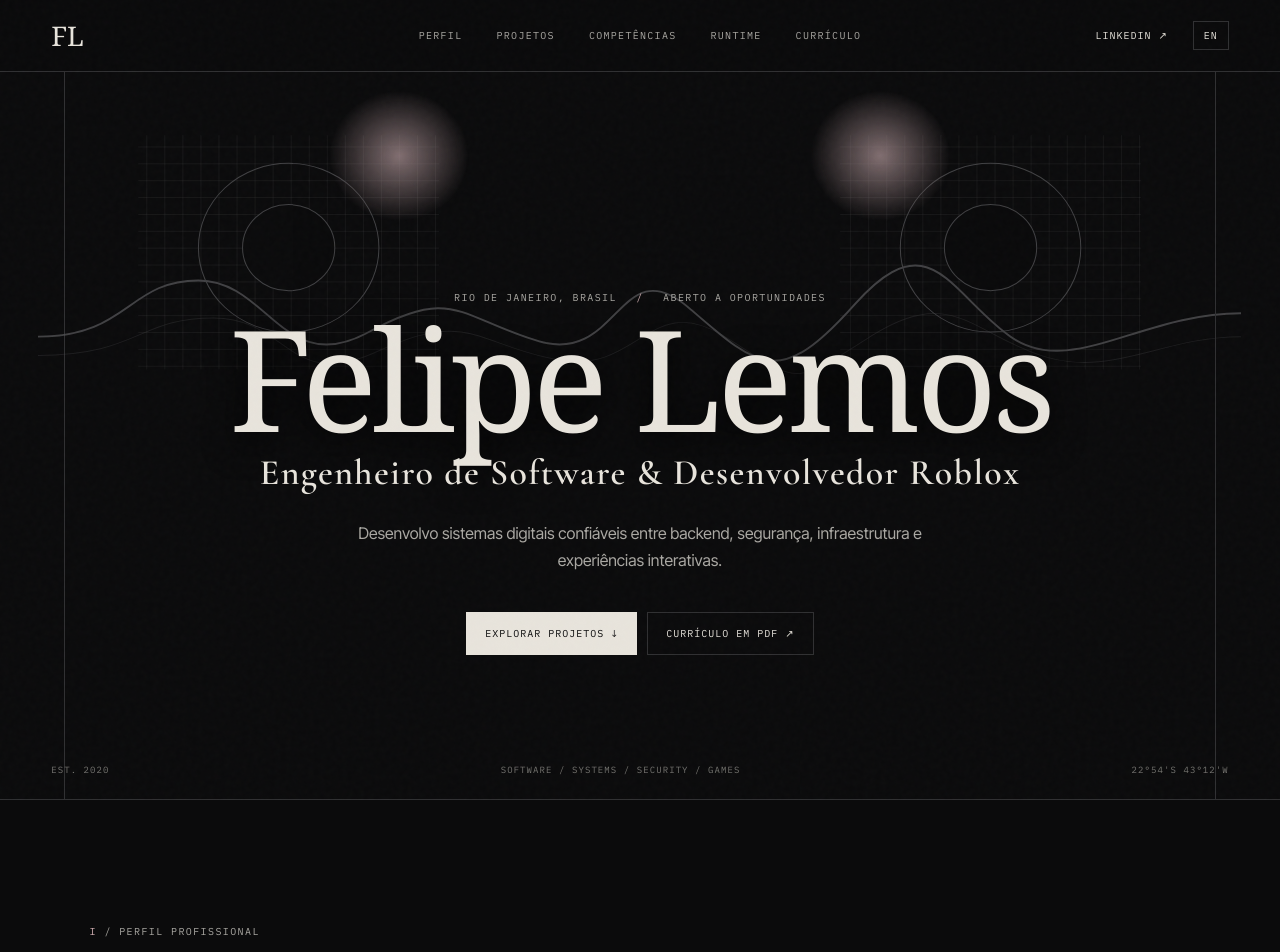
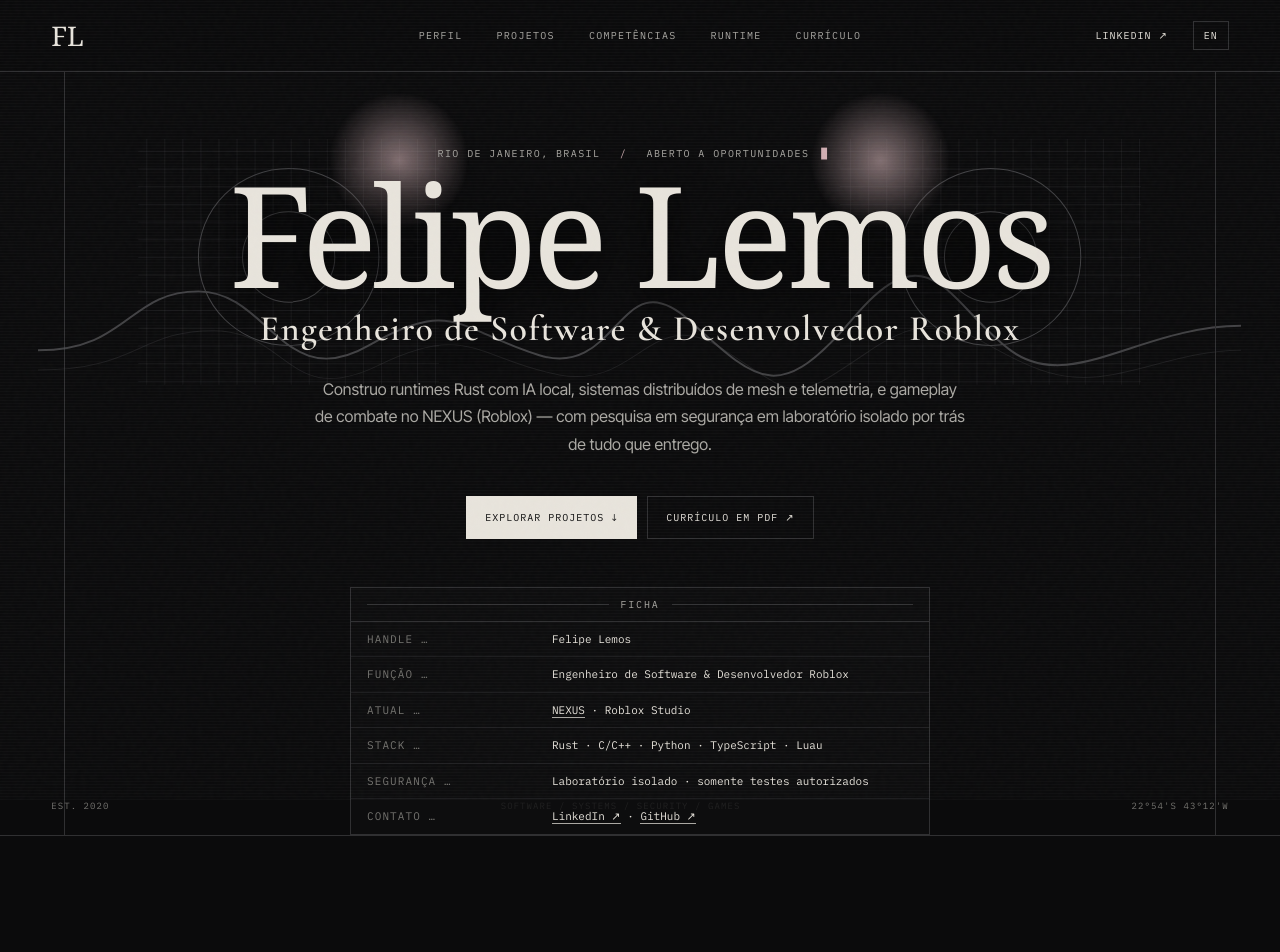
Before and after one commit to edtw/aboutme, a website: page pt/index.html in a window 1280 px wide. Shown: the top 952 px of the page. Drawn offline with nearby package versions, Linux system fonts and the light colour scheme; a web font is replaced by a local one.

Commit message:
Name real work in hero statement, add NFO dossier per ascii-arts refs

```diff
--- a/pt/index.html
+++ b/pt/index.html
@@ -23,6 +23,7 @@
   </head>
   <body>
     <div class="grain" aria-hidden="true"></div>
+    <div class="scanlines" aria-hidden="true"></div>
 <a class="skip-link" href="#main">Skip to content</a>
     <header class="site-header">
       <a class="monogram" href="../#top" aria-label="Felipe Lemos home">FL</a>
@@ -56,14 +57,25 @@
           </svg>
         </div>
         <div class="hero-center">
-          <p class="kicker">Rio de Janeiro, Brasil <span>/</span> Aberto a oportunidades</p>
+          <p class="kicker">Rio de Janeiro, Brasil <span>/</span> Aberto a oportunidades<span class="cursor" aria-hidden="true">▊</span></p>
           <h1 id="hero-title">Felipe Lemos</h1>
           <p class="hero-role">Engenheiro de Software &amp; Desenvolvedor Roblox</p>
-          <p class="hero-statement">Desenvolvo sistemas digitais confiáveis entre backend, segurança, infraestrutura e experiências interativas.</p>
+          <p class="hero-statement">Construo runtimes Rust com IA local, sistemas distribuídos de mesh e telemetria, e gameplay de combate no NEXUS (Roblox) — com pesquisa em segurança em laboratório isolado por trás de tudo que entrego.</p>
           <div class="hero-links">
             <a class="primary-link" href="#work">Explorar projetos ↓</a>
             <a href="../resume/pt.html">Currículo em PDF ↗</a>
           </div>
+          <aside class="dossier" aria-label="Ficha do perfil">
+            <p class="dossier-title"><span>FICHA</span></p>
+            <table>
+              <tr><th scope="row">HANDLE</th><td>Felipe Lemos</td></tr>
+              <tr><th scope="row">FUNÇÃO</th><td>Engenheiro de Software &amp; Desenvolvedor Roblox</td></tr>
+              <tr><th scope="row">ATUAL</th><td><a href="https://www.roblox.com/pt/games/84720327590325/NEXUS" target="_blank" rel="noreferrer">NEXUS</a> · Roblox Studio</td></tr>
+              <tr><th scope="row">STACK</th><td>Rust · C/C++ · Python · TypeScript · Luau</td></tr>
+              <tr><th scope="row">SEGURANÇA</th><td>Laboratório isolado · somente testes autorizados</td></tr>
+              <tr><th scope="row">CONTATO</th><td><a href="https://www.linkedin.com/in/yuee/" target="_blank" rel="noreferrer">LinkedIn ↗</a> · <a href="https://github.com/edtw" target="_blank" rel="noreferrer">GitHub ↗</a></td></tr>
+            </table>
+          </aside>
         </div>
         <div class="hero-footer"><span>EST. 2020</span><span>SOFTWARE / SYSTEMS / SECURITY / GAMES</span><span>22°54'S 43°12'W</span></div>
       </section>
--- a/src/cv.json
+++ b/src/cv.json
@@ -20,8 +20,8 @@
       "pt": "Engenheiro de Software & Desenvolvedor Roblox"
     },
     "statement": {
-      "en": "I engineer reliable digital systems across backend development, security, infrastructure, and interactive experiences.",
-      "pt": "Desenvolvo sistemas digitais confiáveis entre backend, segurança, infraestrutura e experiências interativas."
+      "en": "I build Rust runtimes that run AI locally, distributed mesh and telemetry systems, and combat gameplay on Roblox NEXUS — with security research in an isolated lab behind everything I ship.",
+      "pt": "Construo runtimes Rust com IA local, sistemas distribuídos de mesh e telemetria, e gameplay de combate no NEXUS (Roblox) — com pesquisa em segurança em laboratório isolado por trás de tudo que entrego."
     },
     "summary": {
       "en": "I'm a software engineer in Rio de Janeiro who learns systems by building them — and breaking them in an isolated lab. I work across backend services, Rust runtimes with local AI, release infrastructure, distributed-systems research, and Roblox gameplay, currently developing combat systems on NEXUS. I do my best work where ownership is real: small teams, hard constraints, and code that has to earn trust. Preparing for OSCP and open to software engineering, backend, systems, and application-security roles.",
--- a/styles.css
+++ b/styles.css
@@ -147,3 +147,22 @@ section { scroll-margin-top: 84px; }
   @keyframes settle { from { opacity: 0; transform: scale(1.04); } to { opacity: .72; transform: scale(1); } }
   @keyframes rise { from { opacity: 0; transform: translateY(18px); } to { opacity: 1; transform: translateY(0); } }
 }
+
+/* ── NFO dossier / terminal dressing (refs: ascii-arts folder) ── */
+.cursor { display: inline-block; margin-left: 6px; color: var(--accent); animation: blink 1.15s steps(1) infinite; }
+@keyframes blink { 50% { opacity: 0; } }
+.scanlines { position: fixed; inset: 0; z-index: 21; pointer-events: none; background: repeating-linear-gradient(0deg, rgba(255,255,255,.025) 0 1px, transparent 1px 3px); }
+.section-index { display: flex; align-items: center; gap: 14px; }
+.section-index::after { content: ""; height: 1px; flex: 1; background: var(--line); }
+.dossier { margin: 48px auto 0; max-width: 580px; border: 1px solid var(--line); background: rgba(14,14,15,.82); text-align: left; }
+.dossier-title { display: flex; align-items: center; gap: 12px; margin: 0; padding: 10px 16px; border-bottom: 1px solid var(--line); font: 10px var(--mono); letter-spacing: .18em; color: var(--silver); }
+.dossier-title::before, .dossier-title::after { content: ""; height: 1px; flex: 1; background: var(--line); }
+.dossier table { width: 100%; border-collapse: collapse; font: 11px/1.5 var(--mono); }
+.dossier th, .dossier td { padding: 9px 16px; border-bottom: 1px solid #1d1d1f; vertical-align: top; }
+.dossier tr:last-child th, .dossier tr:last-child td { border-bottom: 0; }
+.dossier th { width: 32%; color: var(--dim); font-weight: 400; letter-spacing: .1em; white-space: nowrap; }
+.dossier th::after { content: " …"; }
+.dossier td { color: var(--ivory); }
+.dossier td a { border-bottom: 1px solid var(--silver); }
+@media (prefers-reduced-motion: reduce) { .cursor { animation: none; } }
+@media (max-width: 820px) { .dossier th { width: 38%; } }
```
Also changed, not shown: index.html (+14 -2 lines), microruntime/index.html (+1 -0 lines), pt/microruntime/index.html (+1 -0 lines), scripts/build.mjs (+14 -1 lines), tests/content.test.mjs (+9 -0 lines), README.md.
